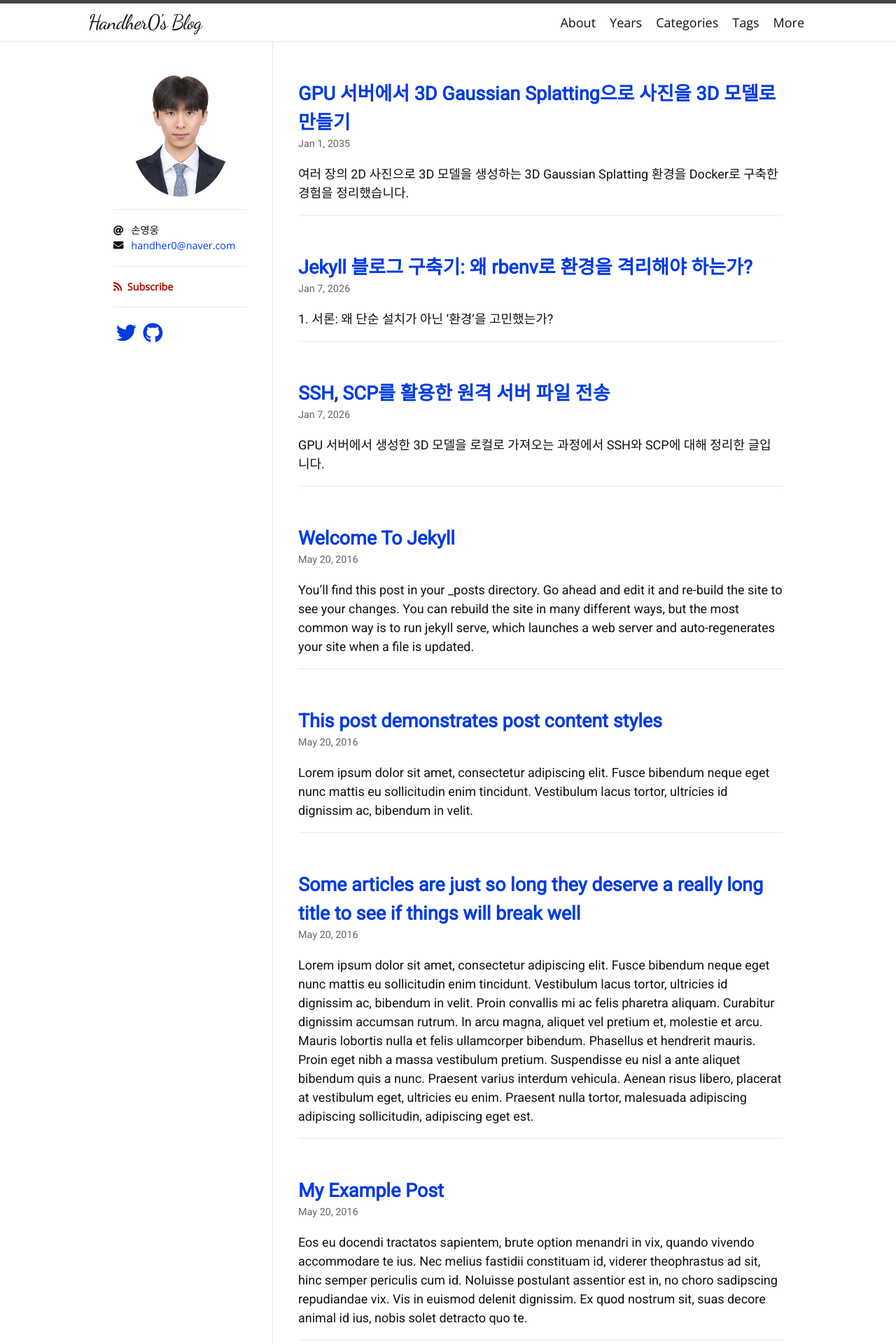
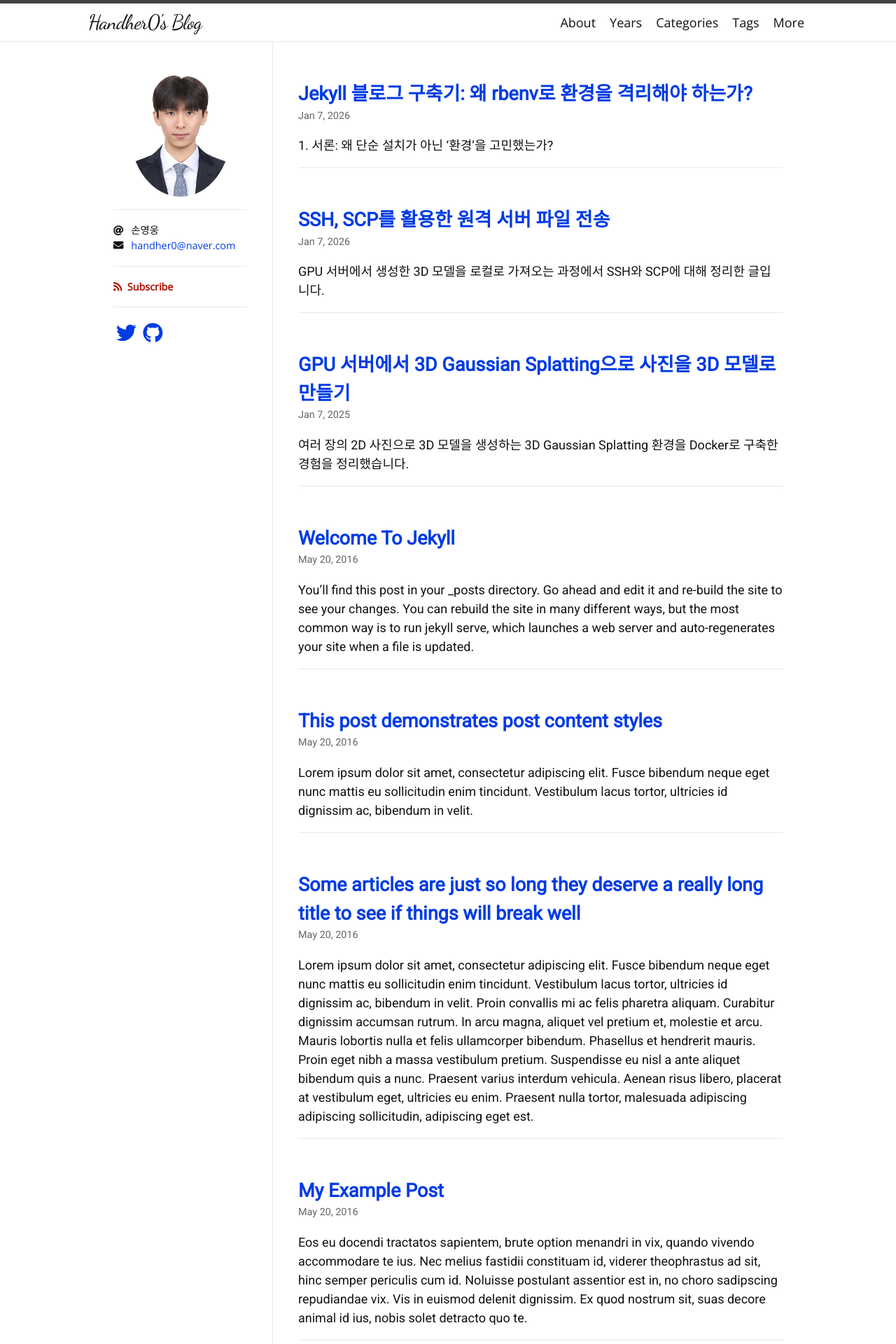
Before and after one commit to handher0/handher0.github.io, a Jekyll site: the page built from index.html, in a window 1280 px wide. Shown: the top 1920 px of the page at 70% size. Built offline with Jekyll 4.4.1, drawn with Linux system fonts in a browser that asks for light colours; nearby versions of some CDN libraries; some web fonts are replaced; the list of posts is cut into pages by our own code.

Commit message:
update post

```diff
--- a/_posts/2026-01-07-3DGS-with-docker.md
+++ b/_posts/2026-01-07-3DGS-with-docker.md
@@ -1,7 +1,7 @@
 ---
 layout: post
 title: GPU 서버에서 3D Gaussian Splatting으로 사진을 3D 모델로 만들기
-date: 2035-01-01
+date: 2025-01-07
 categories: [3d, ai]
 tags: [3dgs, nerf, nerfstudio, docker, cuda]
 ---
```
